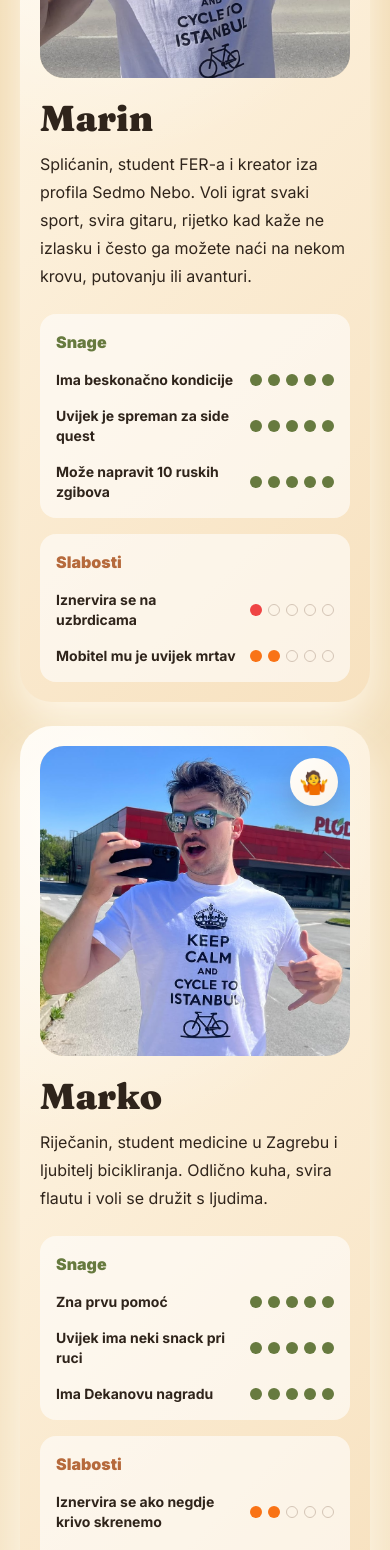
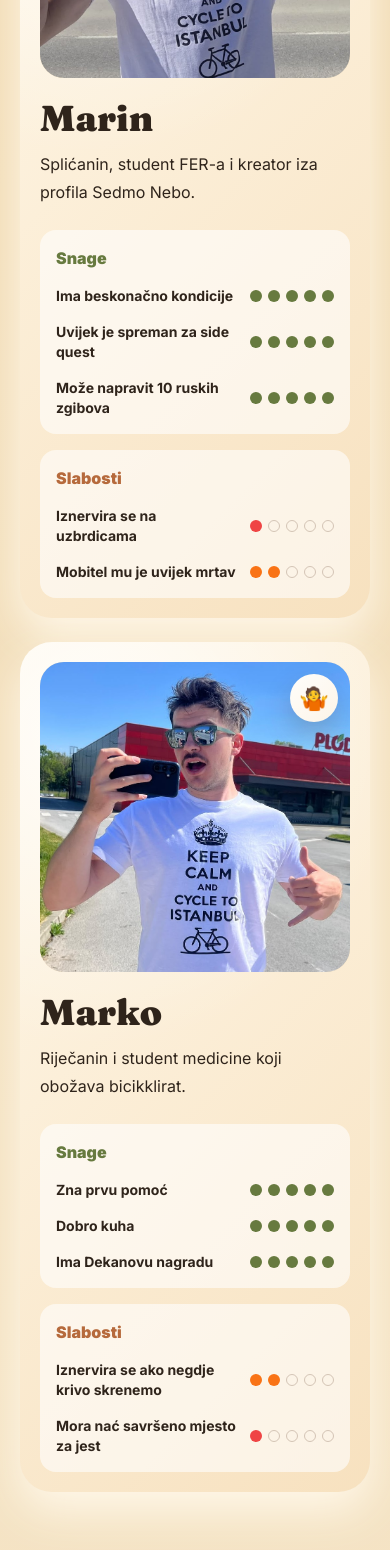
Before and after one commit to Grki27/Road-2-Istanbul, a Next.js app: page / in a window 390 px wide. Shown: the part 5900-7450 px from the top of the page. Built offline with nearby package versions, Linux system fonts and the light colour scheme; no server answers; the database is empty.

Commit message:
style: dotjeraj mobilni dnevnik i SOS logo

```diff
--- a/src/components/RidersSection.tsx
+++ b/src/components/RidersSection.tsx
@@ -21,7 +21,7 @@ const riders: Rider[] = [
     name: "Marin",
     image: "/assets/marin.jpg",
     description:
-      "Splićanin, student FER-a i kreator iza profila Sedmo Nebo. Voli igrat svaki sport, svira gitaru, rijetko kad kaže ne izlasku i često ga možete naći na nekom krovu, putovanju ili avanturi.",
+      "Splićanin, student FER-a i kreator iza profila Sedmo Nebo.",
     strengths: [
       { label: "Ima beskonačno kondicije", value: 5 },
       { label: "Uvijek je spreman za side quest", value: 5 },
@@ -36,10 +36,10 @@ const riders: Rider[] = [
     name: "Marko",
     image: "/assets/marko.jpg",
     description:
-      "Riječanin, student medicine u Zagrebu i ljubitelj bicikliranja. Odlično kuha, svira flautu i voli se družit s ljudima.",
+      "Riječanin i student medicine koji obožava bicikklirat.",
     strengths: [
       { label: "Zna prvu pomoć", value: 5 },
-      { label: "Uvijek ima neki snack pri ruci", value: 5 },
+      { label: "Dobro kuha", value: 5 },
       { label: "Ima Dekanovu nagradu", value: 5 }
     ],
     weaknesses: [
--- a/src/components/Timeline.tsx
+++ b/src/components/Timeline.tsx
@@ -370,10 +370,6 @@ function MobileTimelineCard({
 
           {expanded ? (
             <div className="mt-5 space-y-4">
-              <div className="inline-flex items-center gap-2 rounded-full bg-sunset px-4 py-2 font-black">
-                <span>{fatigue.emoji}</span>
-                Razina umora: {fatigue.label}
-              </div>
               <div className="grid gap-3">
                 <div className="rounded-2xl bg-white/60 p-4">
                   <p className="text-sm font-black text-moss">Highlight dana</p>
```
Also changed, not shown: public/assets/partner-sos-djecje-selo.png.
